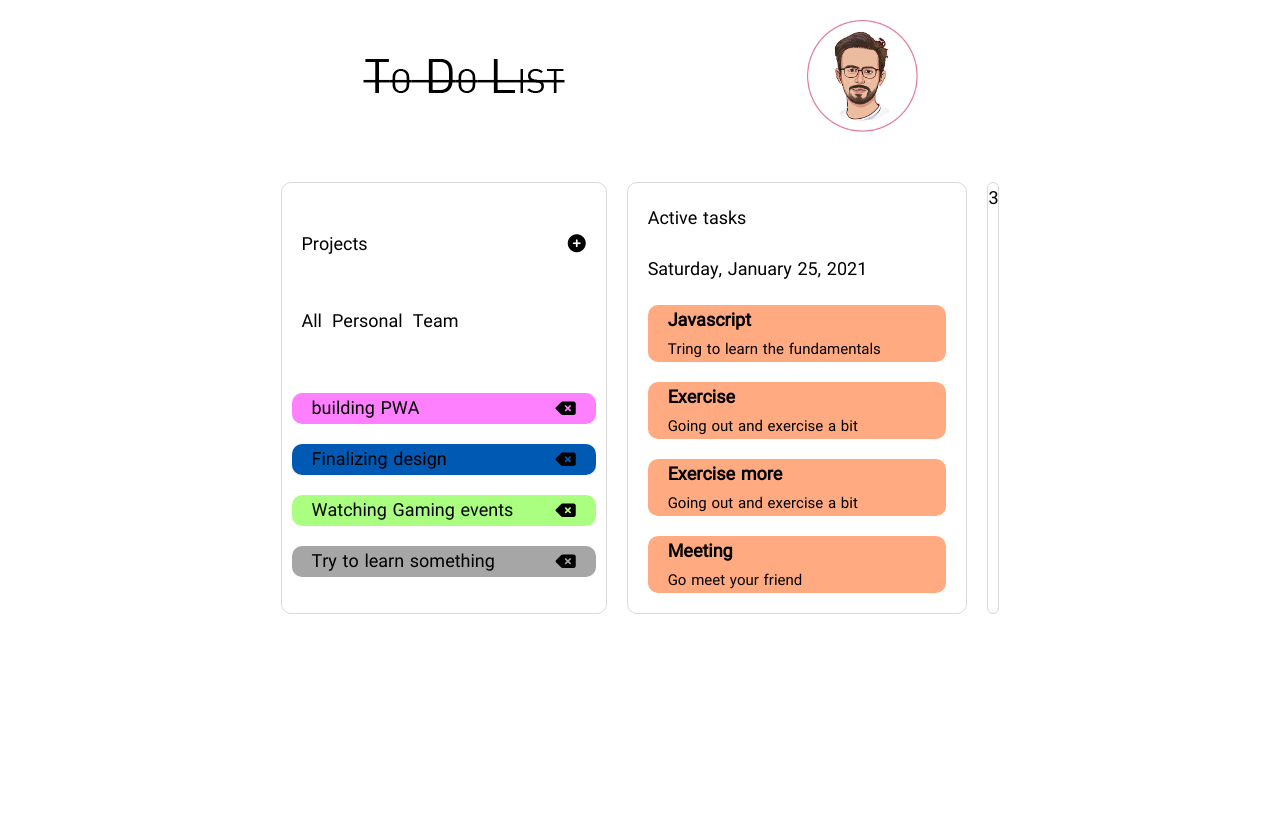
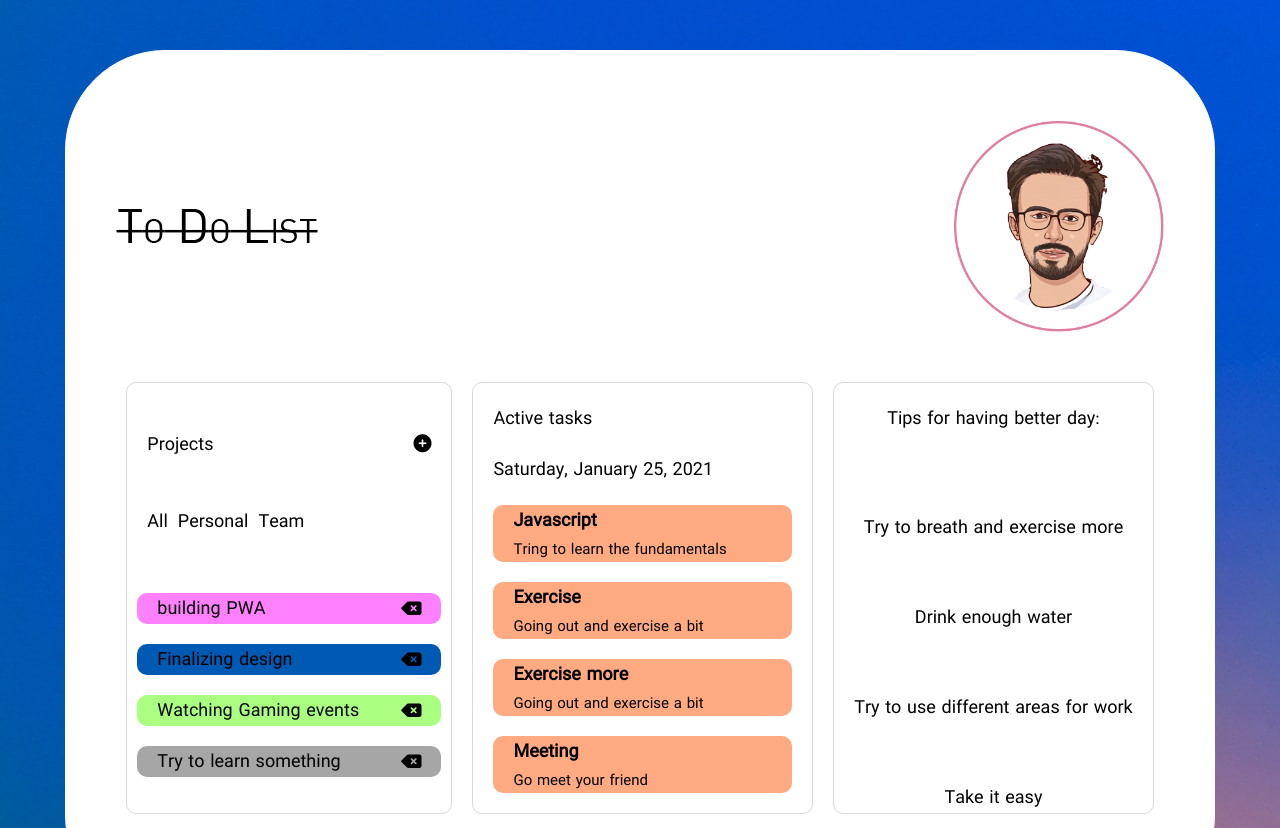
Before and after one commit to Numixious/To-Do-List, a plain HTML site: page index.html in a window 1280 px wide. Shown: the top 828 px of the page. Before the commit the page ends 800 px from the top, so only its background shows below. Drawn offline with nearby package versions, Linux system fonts and the light colour scheme.

Commit message:
Background and third column added

```diff
--- a/assets/styles.css
+++ b/assets/styles.css
@@ -39,8 +39,15 @@
 }
 html {
   font-size: 62.5%;
+  background-image: url(img/BgcGradient.jpg);
 }
-
+.body__border {
+  border: 1px solid white;
+  margin: 5rem 1rem;
+  padding: 5rem;
+  border-radius: 100px;
+  background-color: white;
+}
 body {
   display: flex;
   justify-content: center;
@@ -82,7 +89,7 @@ body {
   padding: 2rem;
 }
 
-.border--titles .tagRight {
+.border--titles .tag {
   padding-left: 10rem;
 }
 .border--titles i {
@@ -199,3 +206,18 @@ body {
 .active--tasks--boxes p {
   font-size: 1.5rem;
 }
+.right__border {
+  display: flex;
+  justify-content: space-between;
+  align-items: center;
+  flex-direction: column;
+}
+.right__border p {
+  margin: 0 2rem 0;
+}
+.right__border__footer p {
+  margin: 0 4rem;
+}
+.right__border .right__border__footer {
+  margin-bottom: 2rem;
+}
--- a/index.html
+++ b/index.html
@@ -36,6 +36,7 @@
     />
   </head>
   <body>
+    <section class="body__border">
     <section class="nav">
       <img src="./assets/img/title.png" alt="title-pic" />
       <img
@@ -103,7 +104,23 @@
           </div>
         </section>
       </section>
-      <div class="hero--border right__border">3</div>
+      <section class="hero--border right__border">
+        <section class="border--titles">
+          <p>Tips for having better day:</p>
+        </section>
+        <div>
+          <p>Try to breath and exercise more</p>
+        </div>
+        <div>
+          <p>Drink enough water</p>
+        </div>
+        <div>
+          <p>Try to use different areas for work  </p>
+        </div>
+          <div class="right__footer">
+            Take it easy
+          </div>
+      </section>
     </section>
     <script src="./main.js"></script>
   </body>
```
Also changed, not shown: assets/img/BgcGradient.jpg (added).
